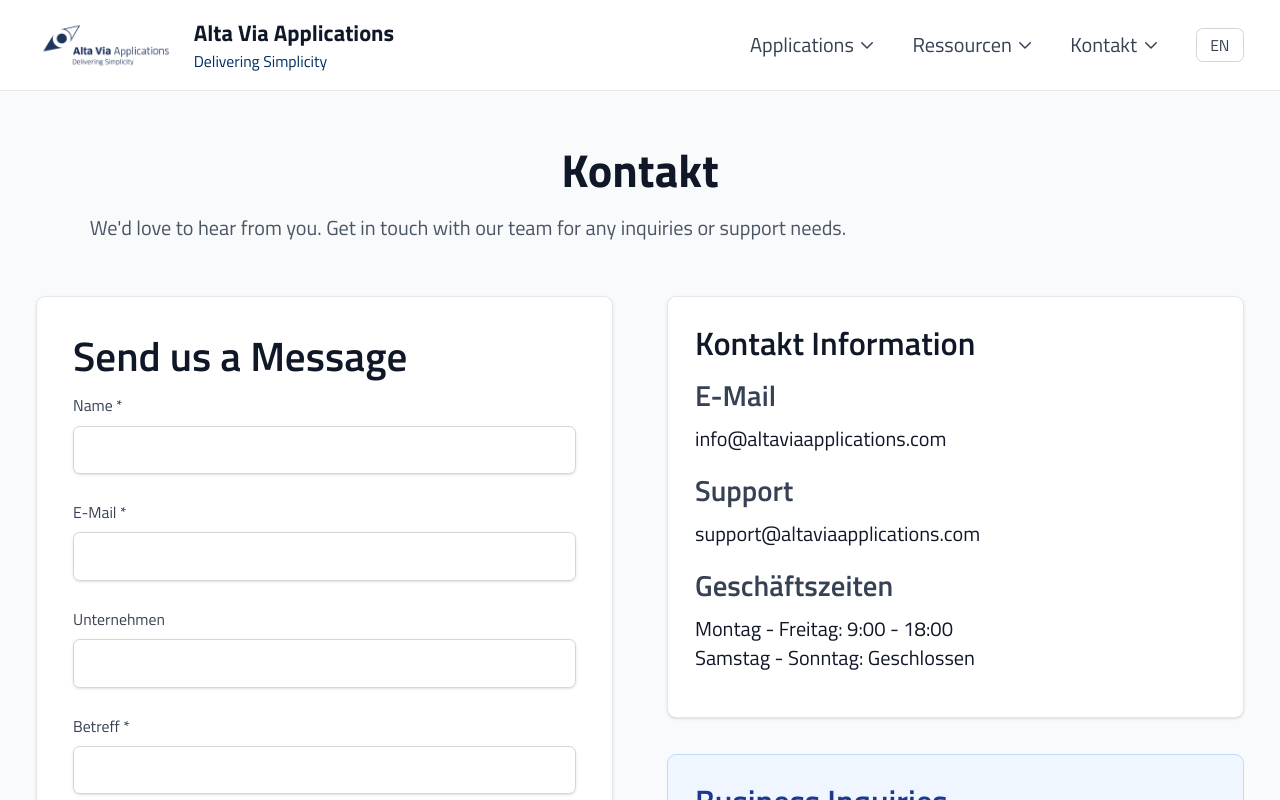
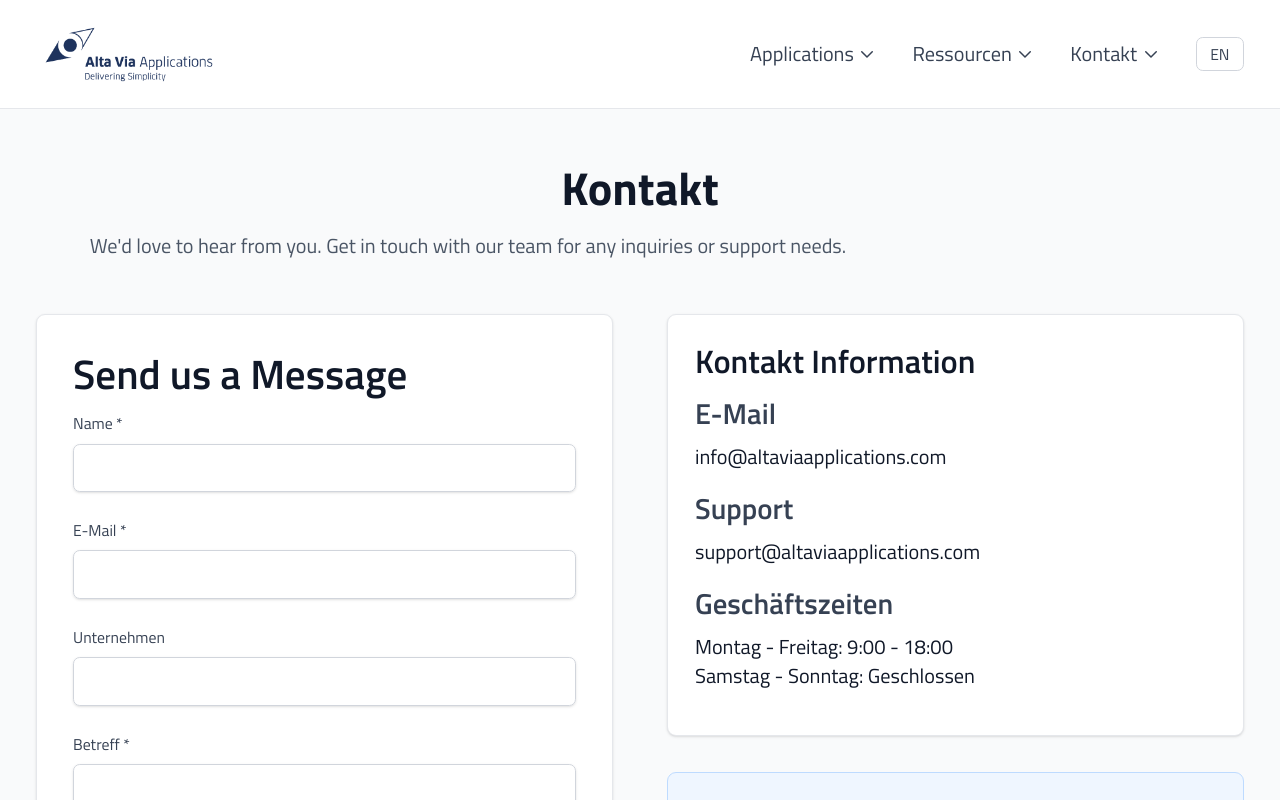
Before and after one commit to Altavia-web/altaviaa.ai, a Next.js app: page /kontakt in a window 1280 px wide. Shown: the top 800 px of the page. Built offline with nearby package versions, Linux system fonts and the light colour scheme.

Commit message:
header 1

```diff
--- a/components/ui/Header.tsx
+++ b/components/ui/Header.tsx
@@ -14,22 +14,15 @@ export default function Header() {
       <nav className="max-w-7xl mx-auto px-4 sm:px-6 lg:px-8">
         <div className="flex justify-between items-center py-4">
           {/* Logo Section */}
-          <Link href="/" className="flex items-center space-x-4">
+          <Link href="/" className="flex items-center">
             <Image
               src="/images/logo/AVA_Logo.png"
               alt="Alta Via Applications Logo"
-              width={50}
-              height={50}
-              className="h-12 w-auto"
+              width={120}
+              height={120}
+              className="h-16 w-auto"
+              priority
             />
-            <div className="flex flex-col">
-              <span className="text-xl font-bold text-gray-900">
-                Alta Via Applications
-              </span>
-              <span className="text-sm text-dark-blue font-medium">
-                Delivering Simplicity
-              </span>
-            </div>
           </Link>
 
           {/* Navigation */}
```
